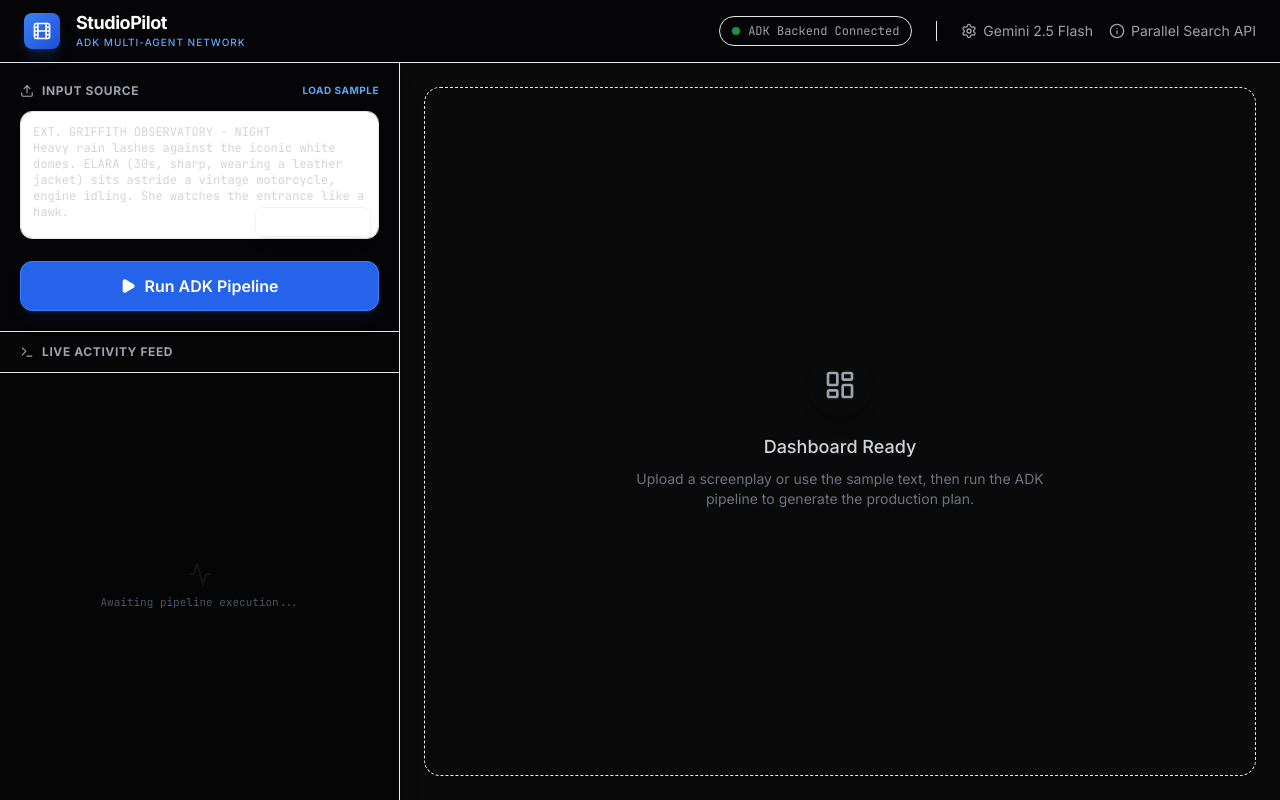
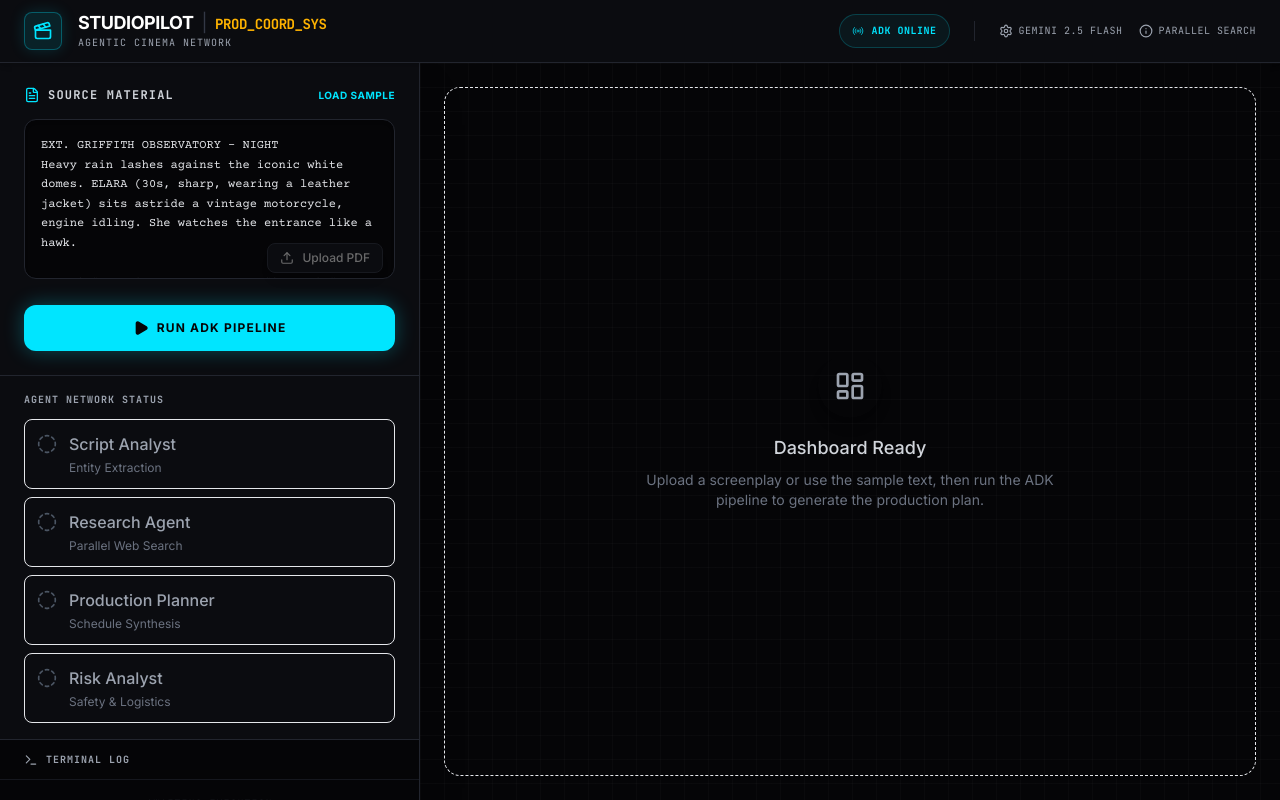
Before and after one commit to JacobdHo888/StudioPilotProject, a React (Vite) app in the folder frontend/: page / in a window 1280 px wide. Built offline with nearby package versions, Linux system fonts and the light colour scheme.

Commit message:
Revamped the user interface and redesigned the scope

```diff
--- a/frontend/App.tsx
+++ b/frontend/App.tsx
@@ -1,7 +1,8 @@
 import React, { useState, useCallback, useRef, useEffect } from 'react';
-import { Play, Film, Settings, Info, Loader2, Upload, File as FileIcon, X, Activity, Terminal } from 'lucide-react';
+import { Play, Clapperboard, Settings, Info, Loader2, Upload, File as FileIcon, FileText, X, Activity, Terminal, Radio } from 'lucide-react';
 import { PipelineState, FileData, SearchLog, ActivityLog, RiskStatus } from './types.ts';
 import { ResultsDashboard } from './components/ResultsDashboard.tsx';
+import { AgentStatusBadge } from './components/AgentStatusBadge.tsx';
 import {
   runScriptAnalyst,
   runResearchAgent,
@@ -10,7 +11,6 @@ import {
   runChangeMonitor
 } from './services/agentPipeline.ts';
 
-// Entirely original demo screenplay created for this hackathon.
 const SAMPLE_SCRIPT = `EXT. GRIFFITH OBSERVATORY - NIGHT
 Heavy rain lashes against the iconic white domes. ELARA (30s, sharp, wearing a leather jacket) sits astride a vintage motorcycle, engine idling. She watches the entrance like a hawk.
 
@@ -42,7 +42,6 @@ export default function App() {
   const fileInputRef = useRef<HTMLInputElement>(null);
   const logsEndRef = useRef<HTMLDivElement>(null);
 
-  // Load state on mount
   useEffect(() => {
     const savedState = localStorage.getItem('studiopilot_state');
     if (savedState) {
@@ -59,7 +58,6 @@ export default function App() {
     setIsLoaded(true);
   }, []);
 
-  // Save state on change
   useEffect(() => {
     if (isLoaded) {
       localStorage.setItem('studiopilot_state', JSON.stringify({ pipelineState, activityLogs }));
@@ -76,7 +74,6 @@ export default function App() {
     }]);
   }, []);
 
-  // Auto-scroll logs
   useEffect(() => {
     if (logsEndRef.current) {
       logsEndRef.current.scrollIntoView({ behavior: 'smooth' });
@@ -198,7 +195,6 @@ export default function App() {
       setGlobalError(errorMessage);
       addLog('Orchestrator', `Pipeline failed: ${errorMessage}`, 'error');
 
-      // Mark currently running core agent as error
       const agents: (keyof PipelineState)[] = ['scriptAnalyst', 'researchAgent', 'productionPlanner', 'riskAnalyst'];
       for (const agent of agents) {
         setPipelineState(prev => {
@@ -214,9 +210,8 @@ export default function App() {
   }, [scriptText, uploadedFile, handleSearchLog, addLog]);
 
   const handleRecheck = useCallback(async () => {
-    // Use the latest plan and risks from history, or fallback to initial planner/risk analyst
     const latestPlan = pipelineState.changeMonitor.data?.updatedPlan || pipelineState.productionPlanner.data;
-    const latestRisks = pipelineState.riskAnalyst.data; // Single source of truth for risks
+    const latestRisks = pipelineState.riskAnalyst.data;
     const scenes = pipelineState.scriptAnalyst.data;
 
     if (!latestPlan || !latestRisks || !scenes) return;
@@ -239,7 +234,7 @@ export default function App() {
         ...prev,
         riskAnalyst: {
           ...prev.riskAnalyst,
-          data: completeReport.updatedRisks // Update the main risks list
+          data: completeReport.updatedRisks
         },
         changeMonitor: {
           status: 'completed',
@@ -260,26 +255,28 @@ export default function App() {
   }, [pipelineState, handleSearchLog, addLog]);
 
   return (
-    <div className="flex flex-col h-screen bg-cinema-900 text-gray-100 font-sans overflow-hidden">
-      {/* Top Navigation Bar */}
-      <header className="bg-cinema-900 border-b border-cinema-800 px-6 py-3 flex items-center justify-between shrink-0 z-20">
+    <div className="flex flex-col h-screen bg-studio-950 text-gray-100 font-sans overflow-hidden">
+      {/* Top Navigation Bar - Cinematic Slate Vibe */}
+      <header className="bg-studio-900 border-b border-studio-700 px-6 py-3 flex items-center justify-between shrink-0 z-20 shadow-md">
         <div className="flex items-center gap-4">
-          <div className="bg-gradient-to-br from-blue-500 to-blue-700 p-2 rounded-lg shadow-lg shadow-blue-500/20">
-            <Film className="w-5 h-5 text-white" />
+          <div className="bg-studio-accent/10 border border-studio-accent/30 p-2 rounded-lg shadow-[0_0_15px_rgba(0,229,255,0.15)]">
+            <Clapperboard className="w-5 h-5 text-studio-accent" />
           </div>
           <div>
-            <h1 className="text-lg font-bold text-white tracking-tight leading-tight">StudioPilot</h1>
-            <p className="text-[10px] text-blue-400 font-medium uppercase tracking-widest">ADK Multi-Agent Network</p>
+            <h1 className="text-lg font-bold text-white tracking-tight leading-tight flex items-center gap-2">
+              STUDIOPILOT <span className="text-studio-600 font-normal">|</span> <span className="text-sm font-mono text-studio-gold">PROD_COORD_SYS</span>
+            </h1>
+            <p className="text-[10px] text-gray-400 font-mono uppercase tracking-widest">Agentic Cinema Network</p>
           </div>
         </div>
         <div className="flex items-center gap-6 text-sm">
-          <div className="flex items-center gap-2 text-gray-400 bg-cinema-800 px-3 py-1.5 rounded-full border border-cinema-700">
-            <div className="w-2 h-2 rounded-full bg-green-500 animate-pulse"></div>
-            <span className="font-mono text-xs">ADK Backend Connected</span>
+          <div className="flex items-center gap-2 text-studio-accent bg-studio-accent/5 px-3 py-1.5 rounded-full border border-studio-accent/20">
+            <Radio className="w-3 h-3 animate-pulse" />
+            <span className="font-mono text-[10px] uppercase tracking-wider font-bold">ADK Online</span>
           </div>
-          <div className="flex items-center gap-4 text-gray-400 border-l border-cinema-700 pl-6">
-            <span className="flex items-center gap-1.5 hover:text-gray-200 cursor-pointer transition-colors"><Settings className="w-4 h-4" /> Gemini 2.5 Flash</span>
-            <span className="flex items-center gap-1.5 hover:text-gray-200 cursor-pointer transition-colors"><Info className="w-4 h-4" /> Parallel Search API</span>
+          <div className="flex items-center gap-4 text-gray-400 border-l border-studio-700 pl-6 font-mono text-[10px] uppercase tracking-wider">
+            <span className="flex items-center gap-1.5"><Settings className="w-3.5 h-3.5" /> Gemini 2.5 Flash</span>
+            <span className="flex items-center gap-1.5"><Info className="w-3.5 h-3.5" /> Parallel Search</span>
           </div>
         </div>
       </header>
@@ -288,42 +285,42 @@ export default function App() {
       <main className="flex-1 flex overflow-hidden">
 
         {/* Left Sidebar - Input & Live Feed */}
-        <div className="w-[400px] bg-cinema-900 border-r border-cinema-800 flex flex-col shrink-0 z-10 shadow-xl">
+        <div className="w-[420px] bg-studio-900 border-r border-studio-700 flex flex-col shrink-0 z-10 shadow-2xl relative">
 
           {/* Upload Panel */}
-          <div className="p-5 border-b border-cinema-800 bg-cinema-900/50">
-            <div className="flex justify-between items-center mb-3">
-              <h2 className="text-xs font-bold text-gray-400 uppercase tracking-wider flex items-center gap-2">
-                <Upload className="w-3.5 h-3.5" /> Input Source
+          <div className="p-6 border-b border-studio-700 bg-studio-900">
+            <div className="flex justify-between items-center mb-4">
+              <h2 className="text-xs font-bold text-gray-300 uppercase tracking-widest flex items-center gap-2 font-mono">
+                <FileText className="w-4 h-4 text-studio-accent" /> Source Material
               </h2>
               {!uploadedFile && (
-                <button onClick={() => setScriptText(SAMPLE_SCRIPT)} className="text-[10px] text-blue-400 hover:text-blue-300 uppercase font-bold tracking-wider transition-colors">
+                <button onClick={() => setScriptText(SAMPLE_SCRIPT)} className="text-[10px] text-studio-accent hover:text-white uppercase font-bold tracking-wider transition-colors">
                   Load Sample
                 </button>
               )}
             </div>
 
             {uploadedFile ? (
-              <div className="w-full h-32 bg-cinema-800/50 border border-cinema-700 rounded-xl p-4 flex flex-col items-center justify-center mb-4 relative group hover:border-blue-500/50 transition-colors">
-                <button onClick={clearUploadedFile} className="absolute top-2 right-2 p-1.5 bg-cinema-700 hover:bg-cinema-600 rounded-full text-gray-300 transition-colors opacity-0 group-hover:opacity-100">
+              <div className="w-full h-40 bg-studio-950 border border-studio-700 rounded-xl p-4 flex flex-col items-center justify-center mb-5 relative group hover:border-studio-accent/50 transition-colors shadow-inner">
+                <button onClick={clearUploadedFile} className="absolute top-2 right-2 p-1.5 bg-studio-800 hover:bg-studio-danger rounded-full text-gray-300 hover:text-white transition-colors opacity-0 group-hover:opacity-100">
                   <X className="w-3.5 h-3.5" />
                 </button>
-                <FileIcon className="w-8 h-8 text-blue-400 mb-2" />
-                <p className="text-sm font-medium text-gray-200 text-center truncate w-full px-4">{uploadedFile.name}</p>
-                <p className="text-[10px] text-gray-500 mt-1 uppercase tracking-wider">Ready for Analysis</p>
+                <FileIcon className="w-10 h-10 text-studio-accent mb-3" />
+                <p className="text-sm font-bold text-white text-center truncate w-full px-4">{uploadedFile.name}</p>
+                <p className="text-[10px] text-studio-success mt-2 uppercase tracking-widest font-mono">Ready for Breakdown</p>
               </div>
             ) : (
-              <div className="relative mb-4 group">
+              <div className="relative mb-5 group">
                 <textarea
                   value={scriptText}
                   onChange={(e) => setScriptText(e.target.value)}
-                  className="w-full h-32 bg-cinema-800/50 border border-cinema-700 rounded-xl p-3 text-xs text-gray-300 font-mono focus:outline-none focus:border-blue-500/50 focus:bg-cinema-800 transition-all resize-none custom-scrollbar"
+                  className="w-full h-40 bg-studio-950 border border-studio-700 rounded-xl p-4 text-xs text-gray-200 font-script focus:outline-none focus:border-studio-accent focus:ring-1 focus:ring-studio-accent/50 transition-all resize-none custom-scrollbar shadow-inner leading-relaxed"
                   placeholder="Paste screenplay text here..."
                   disabled={isRunning}
                 />
-                <div className="absolute bottom-2 right-2 opacity-50 group-hover:opacity-100 transition-opacity">
+                <div className="absolute bottom-3 right-3 opacity-40 group-hover:opacity-100 transition-opacity">
                   <input type="file" accept=".pdf,.txt,.fountain" className="hidden" ref={fileInputRef} onChange={handleFileUpload} />
-                  <button onClick={() => fileInputRef.current?.click()} className="bg-cinema-700 hover:bg-cinema-600 text-white px-3 py-1.5 rounded-lg shadow-lg transition-colors flex items-center gap-2 text-xs font-medium border border-cinema-600">
+                  <button onClick={() => fileInputRef.current?.click()} className="bg-studio-800 hover:bg-studio-700 text-white px-3 py-1.5 rounded-lg shadow-lg transition-colors flex items-center gap-2 text-xs font-medium border border-studio-600">
                     <Upload className="w-3.5 h-3.5" /> Upload PDF
                   </button>
                 </div>
@@ -333,52 +330,62 @@ export default function App() {
             <button
               onClick={runPipeline}
               disabled={isRunning || (!scriptText.trim() && !uploadedFile)}
-              className="w-full bg-blue-600 hover:bg-blue-500 disabled:bg-cinema-800 disabled:text-gray-500 disabled:border-cinema-700 text-white font-semibold py-3 px-4 rounded-xl transition-all flex items-center justify-center shadow-lg shadow-blue-900/20 border border-blue-500 disabled:shadow-none"
+              className="w-full bg-studio-accent hover:bg-[#00C4EB] disabled:bg-studio-800 disabled:text-gray-500 disabled:border-studio-700 text-studio-950 font-bold py-3.5 px-4 rounded-xl transition-all flex items-center justify-center shadow-[0_0_20px_rgba(0,229,255,0.3)] disabled:shadow-none border border-transparent uppercase tracking-widest text-xs"
             >
               {isRunning ? (
-                <><Loader2 className="w-4 h-4 mr-2 animate-spin" /> Executing Pipeline...</>
+                <><Loader2 className="w-4 h-4 mr-2 animate-spin" /> Processing...</>
               ) : (
                 <><Play className="w-4 h-4 mr-2 fill-current" /> Run ADK Pipeline</>
               )}
             </button>
           </div>
 
+          {/* Agent Status Overview */}
+          <div className="px-6 py-4 border-b border-studio-700 bg-studio-900">
+             <h2 className="text-[10px] font-bold text-gray-400 uppercase tracking-widest mb-3 font-mono">Agent Network Status</h2>
+             <div className="space-y-2">
+                <AgentStatusBadge name="Script Analyst" status={pipelineState.scriptAnalyst.status} description="Entity Extraction" />
+                <AgentStatusBadge name="Research Agent" status={pipelineState.researchAgent.status} description="Parallel Web Search" />
+                <AgentStatusBadge name="Production Planner" status={pipelineState.productionPlanner.status} description="Schedule Synthesis" />
+                <AgentStatusBadge name="Risk Analyst" status={pipelineState.riskAnalyst.status} description="Safety & Logistics" />
+             </div>
+          </div>
+
           {/* Live Agent Activity Feed */}
-          <div className="flex-1 flex flex-col overflow-hidden bg-[#050505]">
-            <div className="px-5 py-3 border-b border-cinema-800 bg-cinema-900/80 flex justify-between items-center">
-              <h2 className="text-xs font-bold text-gray-400 uppercase tracking-wider flex items-center gap-2">
-                <Terminal className="w-3.5 h-3.5" /> Live Activity Feed
+          <div className="flex-1 flex flex-col overflow-hidden bg-studio-950">
+            <div className="px-6 py-3 border-b border-studio-800 flex justify-between items-center">
+              <h2 className="text-[10px] font-bold text-gray-400 uppercase tracking-widest flex items-center gap-2 font-mono">
+                <Terminal className="w-3.5 h-3.5" /> Terminal Log
               </h2>
-              {isRunning && <span className="flex h-2 w-2 relative"><span className="animate-ping absolute inline-flex h-full w-full rounded-full bg-blue-400 opacity-75"></span><span className="relative inline-flex rounded-full h-2 w-2 bg-blue-500"></span></span>}
             </div>
-            <div className="flex-1 overflow-y-auto p-4 space-y-3 custom-scrollbar font-mono text-[11px]">
+            <div className="flex-1 overflow-y-auto p-5 space-y-3 custom-scrollbar font-mono text-[10px] leading-relaxed">
               {activityLogs.length === 0 ? (
-                <div className="h-full flex flex-col items-center justify-center text-gray-600 space-y-2">
+                <div className="h-full flex flex-col items-center justify-center text-studio-700 space-y-2">
                   <Activity className="w-6 h-6 opacity-20" />
-                  <p>Awaiting pipeline execution...</p>
+                  <p className="uppercase tracking-widest">Awaiting Execution</p>
                 </div>
               ) : (
                 activityLogs.map((log) => (
                   <div key={log.id} className="flex gap-3 animate-in fade-in slide-in-from-bottom-2 duration-300">
-                    <div className="text-gray-500 shrink-0 mt-0.5">
+                    <div className="text-studio-600 shrink-0 mt-0.5">
                       {log.timestamp.toLocaleTimeString([], { hour12: false, hour: '2-digit', minute: '2-digit', second: '2-digit' })}
                     </div>
                     <div className="flex-1">
                       <span className={`font-bold mr-2 ${
                         log.agent === 'Orchestrator' ? 'text-purple-400' :
-                        log.agent === 'Script Analyst' ? 'text-blue-400' :
-                        log.agent === 'Research Agent' ? 'text-amber-400' :
-                        log.agent === 'Production Planner' ? 'text-emerald-400' :
-                        log.agent === 'Risk Analyst' ? 'text-rose-400' :
-                        log.agent === 'Change Monitor' ? 'text-cyan-400' :
+                        log.agent === 'Script Analyst' ? 'text-studio-accent' :
+                        log.agent === 'Research Agent' ? 'text-studio-gold' :
+                        log.agent === 'Production Planner' ? 'text-studio-success' :
+                        log.agent === 'Risk Analyst' ? 'text-studio-danger' :
+                        log.agent === 'Change Monitor' ? 'text-blue-400' :
                         'text-gray-400'
                       }`}>
                         [{log.agent}]
                       </span>
                       <span className={`
-                        ${log.type === 'error' ? 'text-red-400' : ''}
-                        ${log.type === 'success' ? 'text-green-400' : ''}
-                        ${log.type === 'warning' ? 'text-yellow-400' : ''}
+                        ${log.type === 'error' ? 'text-studio-danger' : ''}
+                        ${log.type === 'success' ? 'text-studio-success' : ''}
+                        ${log.type === 'warning' ? 'text-studio-gold' : ''}
                         ${log.type === 'request' ? 'text-gray-300' : 'text-gray-400'}
                       `}>
                         {log.message}
@@ -393,7 +400,11 @@ export default function App() {
         </div>
 
         {/* Right Area - Results Dashboard */}
-        <div className="flex-1 bg-[#0a0a0a] p-6 overflow-hidden flex flex-col">
+        <div className="flex-1 bg-studio-950 p-6 overflow-hidden flex flex-col relative">
+          {/* Subtle background grid for cinematic tech feel */}
+          <div className="absolute inset-0 bg-[linear-gradient(to_right,#8080800a_1px,transparent_1px),linear-gradient(to_bottom,#8080800a_1px,transparent_1px)] bg-[size:24px_24px] pointer-events-none"></div>
+
+          <div className="relative z-10 h-full flex flex-col">
             <ResultsDashboard
               state={pipelineState}
               error={globalError}
@@ -401,6 +412,7 @@ export default function App() {
               onUpdateRisk={handleUpdateRisk}
             />
           </div>
+        </div>
 
       </main>
     </div>
```
Lines whose indentation alone changed are shown as unchanged.
